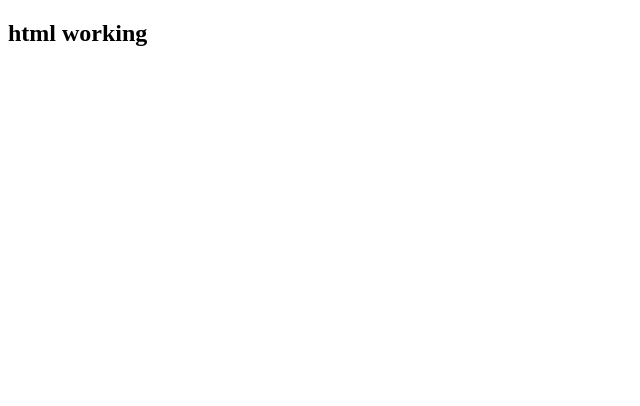
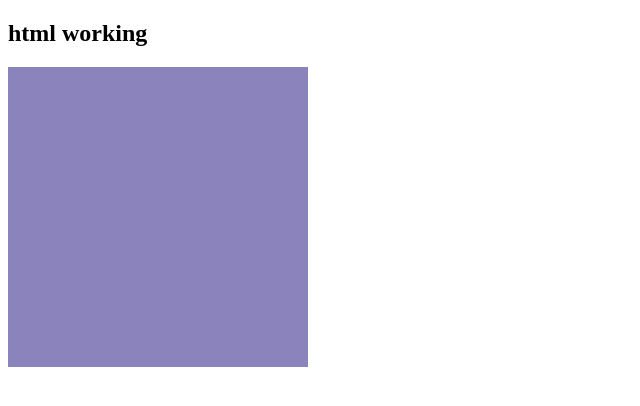
Before and after one commit to fuccic/hackmonica, a website: page public/index.html in a window 1280 px wide. Shown: the whole page, without its empty margins (0-640 px from the left). Drawn offline with nearby package versions, Linux system fonts and the light colour scheme; files whose address does not match are found by name.

Commit message:
shaking practice

```diff
--- a/public/index.html
+++ b/public/index.html
@@ -25,7 +25,7 @@
     <div id="resize">Window is being resized...</div>
     <div id="mousemove">Mouse is being moved...</div> -->
 
-<div id="box">
+<div id="box" style="background-color: rgb(139, 131, 187)";>
 
 </div>
 
```
